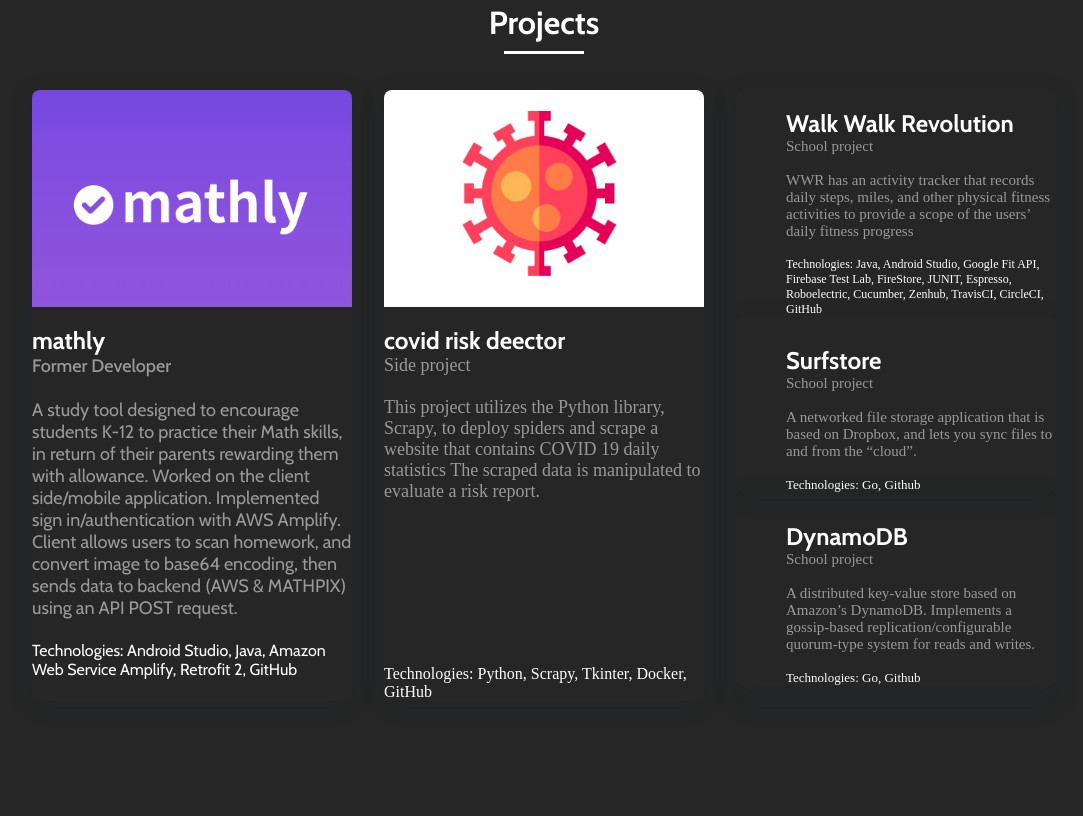
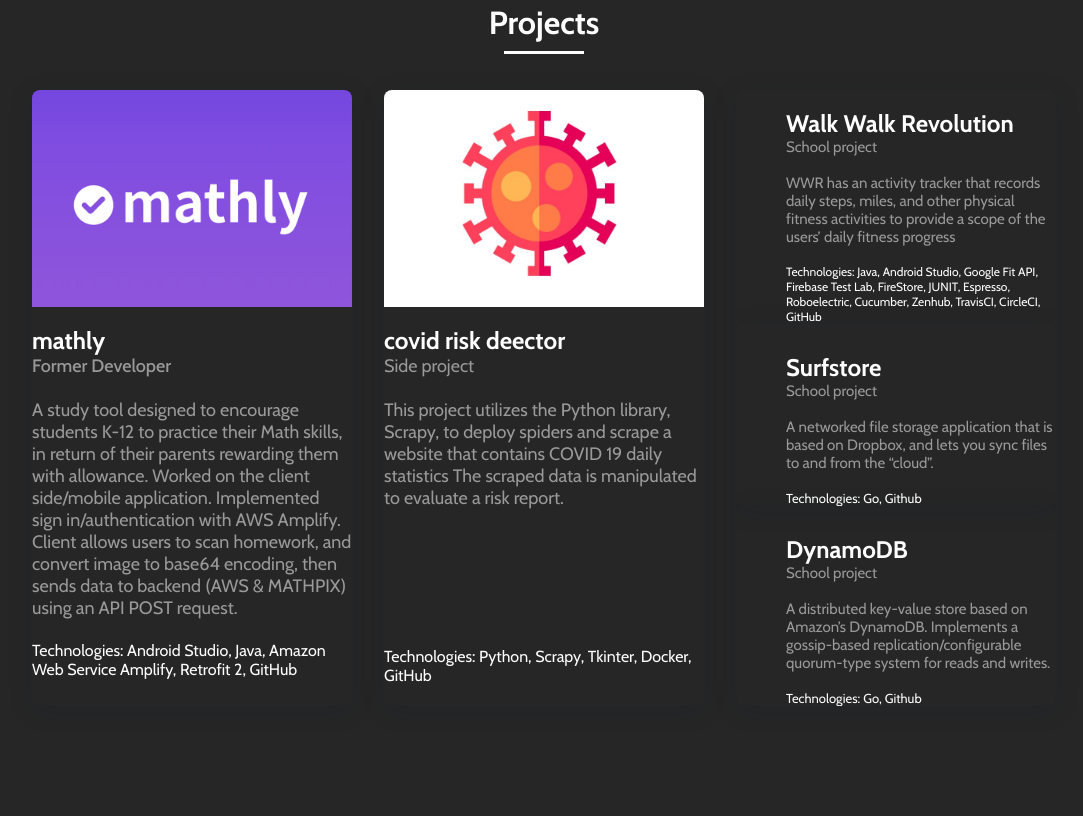
Before and after one commit to jofelgrepoUCSD/jofelgrepoUCSD.github.io, a plain HTML site: page index.html in a window 1280 px wide. Shown: the part 2144-2960 px from the top of the page, without its empty margins (96-1179 px from the left). Drawn offline with nearby package versions, Linux system fonts and the light colour scheme; a web font is replaced by a local one.

Commit message:
fixed all font

```diff
--- a/index.html
+++ b/index.html
@@ -141,17 +141,17 @@
                             <br>
                             <h1>covid risk deector</h1>
                             <p class="crd_desc"
-                               style="font-family:Pragmatica Web Book;font-size: 18px;color: #999; ">
+                               style="font-family:Cabin-Regular;font-size: 18px;color: #999; ">
                                Side project
                             </p>
                             <p class="crd_desc2"
-                               style="font-family:Pragmatica Web Book;font-size: 18px;color: #999; ">
+                               style="font-family:Cabin-Regular;font-size: 18px;color: #999; ">
                                <br>
                                This project utilizes the Python library, Scrapy, to deploy spiders and scrape a website that contains COVID 19 daily statistics
                                The scraped data is manipulated to evaluate a risk report.
                                 <br>
                                 <br>
-	                            <p class="crd_tech" style="font-family:Pragmatica Web Book;font-size: 16px;color: #fefefe; padding-top: 142px; ">
+	                            <p class="crd_tech" style="font-family:Cabin-Regular;font-size: 16px;color: #fefefe; padding-top: 116px; ">
                                 Technologies: Python, Scrapy, Tkinter, Docker, GitHub
 
                                 </p>
@@ -165,17 +165,17 @@
                             <br>
                             <h1>Walk Walk Revolution</h1>
                             <p class="ww_desc"
-                               style="font-family:Pragmatica Web Book;font-size: 15px;color: #999; ">
+                               style="font-family:Cabin-Regular;font-size: 15px;color: #999; ">
                                School project
                             </p>
                             <p class="ww_desc2"
-                               style="font-family:Pragmatica Web Book;font-size: 15px;color: #999; ">
+                               style="font-family:Cabin-Regular;font-size: 15px;color: #999; ">
                                <br>
                                 WWR has an activity tracker that records daily steps, miles,
                                 and other physical fitness activities to provide a scope of the users’ daily fitness progress
                                 <br>
                                 <br>
-	                            <p class="ww_tech" style="font-family:Pragmatica Web Book;font-size: 12px;color: #fefefe; ">
+	                            <p class="ww_tech" style="font-family:Cabin-Regular;font-size: 12px;color: #fefefe; ">
                                 Technologies: Java, Android Studio, Google Fit API, Firebase Test Lab, FireStore,
                                 JUNIT, Espresso, Roboelectric, Cucumber, Zenhub, TravisCI, CircleCI, GitHub
 
@@ -190,17 +190,17 @@
                                 <br>
                                 <h1>Surfstore</h1>
                                 <p class="ss_desc"
-                                   style="font-family:Pragmatica Web Book;font-size: 15px;color: #999; ">
+                                   style="font-family:Cabin-Regular;font-size: 15px;color: #999; ">
                                    School project
                                 </p>
                                 <p class="ss_desc2"
-                                   style="font-family:Pragmatica Web Book;font-size: 15px;color: #999; ">
+                                   style="font-family:Cabin-Regular;font-size: 15px;color: #999; ">
                                    <br>
                                     A networked file storage application that is based on Dropbox,
                                     and lets you sync files to and from the “cloud”.
                                     <br>
                                     <br>
-                                    <p class="ss_tech" style="font-family:Pragmatica Web Book;font-size: 13px;color: #fefefe; ">
+                                    <p class="ss_tech" style="font-family:Cabin-Regular;font-size: 13px;color: #fefefe; ">
                                     Technologies: Go, Github
                                     </p>
                                 </p>
@@ -214,16 +214,16 @@
                                 <br>
                                 <h1>DynamoDB</h1>
                                 <p class="dd_desc"
-                                   style="font-family:Pragmatica Web Book;font-size: 15px;color: #999; ">
+                                   style="font-family:Cabin-Regular;font-size: 15px;color: #999; ">
                                    School project
                                 </p>
                                 <p class="dd_desc2"
-                                   style="font-family:Pragmatica Web Book;font-size: 15px;color: #999; ">
+                                   style="font-family:Cabin-Regular;font-size: 15px;color: #999; ">
                                    <br>
                                    A distributed key-value store based on Amazon’s DynamoDB. Implements a gossip-based replication/configurable quorum-type system for reads and writes.
                                     <br>
                                     <br>
-                                    <p class="dd_tech" style="font-family:Pragmatica Web Book;font-size: 13px;color: #fefefe; ">
+                                    <p class="dd_tech" style="font-family:Cabin-Regular;font-size: 13px;color: #fefefe; ">
                                     Technologies: Go, Github
                                     </p>
                                 </p>
@@ -245,21 +245,21 @@
                 </div>
 
                 <div class="contact_list">
-                    <h1 style="text-align: center;padding-top: 20px;color: #fefefe;">Gmail : </h1>
+                    <h1 style="text-align: center;padding-top: 20px;color: #fefefe;font-family: Cabin-Medium;">Gmail : </h1>
                     <br>
-                    <h1 style="text-align: center;font-family:Pragmatica Web Book;font-size: 20px;color: #999;">
+                    <h1 style="text-align: center;font-family:Cabin-Regular;font-size: 20px;color: #999;">
                         grepo.froilan@gmail.com
                     </h1>
                     <br>
-                    <h1 style="text-align: center;padding-top: 20px;color: #fefefe;">Github : </h1>
+                    <h1 style="text-align: center;padding-top: 20px;color: #fefefe;font-family: Cabin-Medium;">Github : </h1>
                     <br>
-                    <h1 style="text-align: center;font-family:Pragmatica Web Book;font-size: 20px;color: #999">
+                    <h1 style="text-align: center;font-family:Cabin-Regular;font-size: 20px;color: #999">
                         jofelgrepoUCSD
                     </h1>
                     <br>
-                    <h1 style="text-align: center;padding-top: 20px;color: #fefefe">LinkedIn : </h1>
+                    <h1 style="text-align: center;padding-top: 20px;color: #fefefe;font-family: Cabin-Medium;">LinkedIn : </h1>
                     <br>
-                    <h1 style="text-align: center;font-family:Pragmatica Web Book;font-size: 20px;color: #999; padding-bottom: 200px;">
+                    <h1 style="text-align: center;font-family:Cabin-Regular;font-size: 20px;color: #999; padding-bottom: 200px;">
                         linkedin.com/in/froilan-grepo-27864719b/
                     </h1>
                     <br>
```
